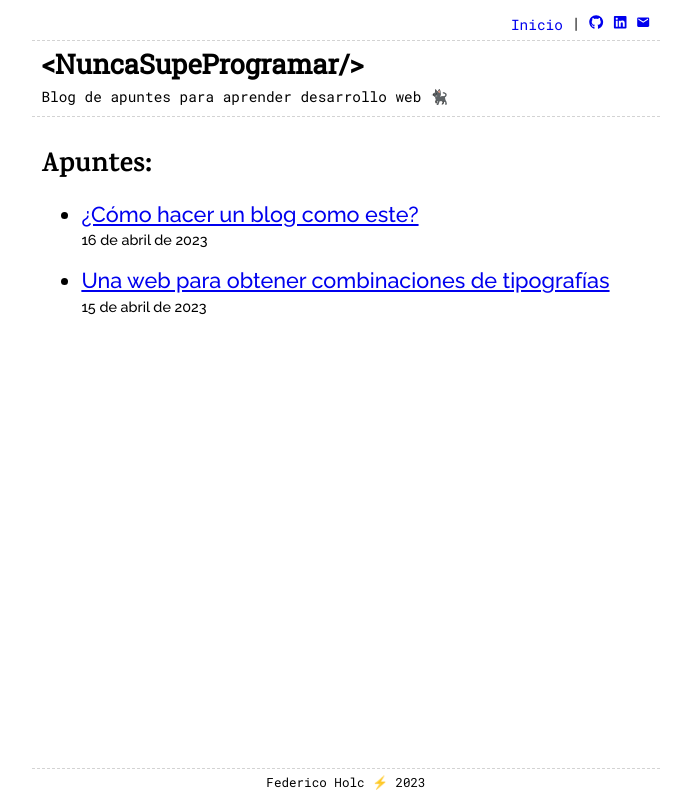
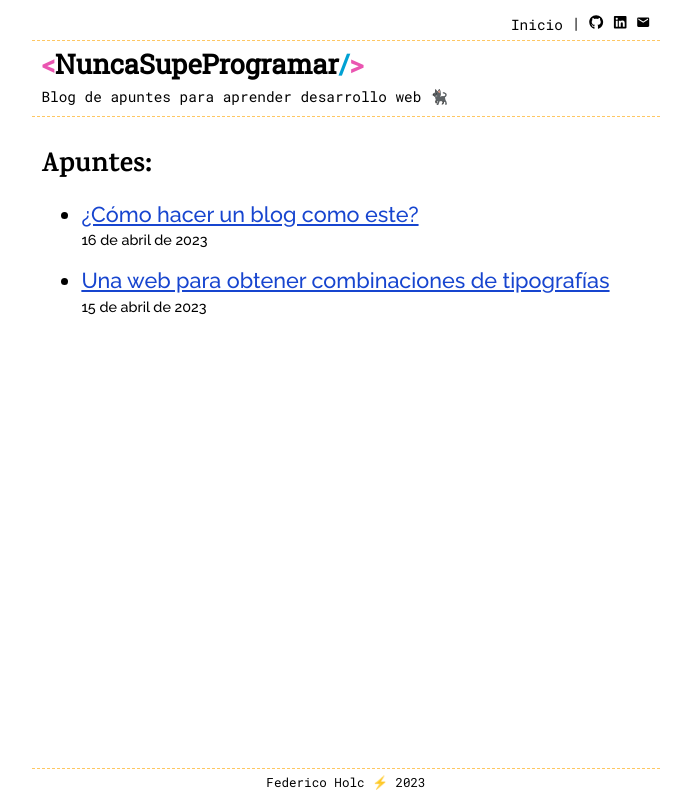
Before and after one commit to fedeholc/NuncaSupeProgramar-v0.1, a Next.js app: page / in a window 1280 px wide. Shown: the whole page, without its empty margins (294-985 px from the left). Built offline with nearby package versions, Linux system fonts and the light colour scheme.

Commit message:
add color variables to css

```diff
--- a/components/logo.js
+++ b/components/logo.js
@@ -6,8 +6,15 @@ export default function Logo() {
   return (
     <>
       <div className={logo.logo__container}>
-        <div className={logo.logo__titulo}><Link href="/">{siteTitle}</Link></div>
-        <div className={logo.logo__descripcion}>{siteDescription}{" "}🐈‍⬛</div>
+        <div className={logo.logo__titulo}>
+          <Link href="/">
+            <span className={logo.logo__colorRosa}>{"<"}</span>
+            NuncaSupeProgramar
+            <span className={logo.logo__colorCeleste}>{"/"}</span>
+            <span className={logo.logo__colorRosa}>{">"}</span>
+          </Link>
+        </div>
+        <div className={logo.logo__descripcion}>{siteDescription} 🐈‍⬛</div>
       </div>
     </>
   );
--- a/components/logo.module.css
+++ b/components/logo.module.css
@@ -25,3 +25,10 @@
    line-height: 1.2rem;
    font-size: 0.8rem;
  }
+
+ .logo__colorRosa {
+   color: var(--rosa2);
+ }
+ .logo__colorCeleste {
+   color: var(--celeste);
+ }
--- a/components/navbar.module.css
+++ b/components/navbar.module.css
@@ -1,11 +1,11 @@
+
  .navbar {
-   border-bottom: 1px dashed lightgray;
    display: flex;
    flex-wrap: wrap;
    align-items: center;
    justify-content: space-between;
    column-gap: 3rem;
-   border-bottom: 1px dashed lightgray;
+   border-bottom: 1px dashed var(--amarillo2);
  }
 
  .navbar__logo {
@@ -24,7 +24,7 @@
    font-size: 0.8rem;
    font-family: "Roboto mono", monospace;
    width: 100%;
-   border-bottom: 1px dashed lightgray;
+   border-bottom: 1px dashed var(--amarillo2);
  }
 
  .navbar__links a {
@@ -32,4 +32,10 @@
    height: 1rem;
    padding-top: 0.1rem;
    text-decoration: none;
+   color: black;
  }
+
+ .navbar__links a:visited {
+
+   color: black;
+ }
--- a/styles/globals.css
+++ b/styles/globals.css
@@ -1,7 +1,20 @@
-/* 70s 00a1d3 a92da3 fd4d2e 769f52 ff68a8 f8ca38 */
-/* fluorecent fish FEC763 EA55B1 A992FA 00207F
- */
+:root {
+  --celeste: #00a1d3;
+  --violeta: #a92da3;
+  --naranja: #fd4d2e;
+  --verde: #769f52;
+  --rosa: #ff68a8;
+  --amarillo: #f8ca38;
 
+
+  --amarillo2: #FEC763;
+  --rosa2: #EA55B1;
+  --lila: #A992FA;
+  --azul: #00207F;
+
+  --linkNuevo: hsl(225, 80%, 45%);
+  --linkVisitado: hsl(225, 100%, 35%);
+}
 
 * {
   box-sizing: border-box;
@@ -38,6 +51,14 @@ body {
   grid-template-rows: auto 1fr auto;
 }
 
+a:visited {
+  color: var(--linkVisitado)
+}
+
+a {
+  color: var(--linkNuevo);
+}
+
 main {
   margin: 0rem 0.5rem;
   max-width: 700px;
@@ -52,7 +73,7 @@ footer {
   font-size: 0.7rem;
   padding-bottom: 0.2rem;
   margin-top: 2rem;
-  border-top: 1px dashed lightgray;
+  border-top: 1px dashed var(--amarillo2);
   display: grid;
   justify-content: center;
 }
```
